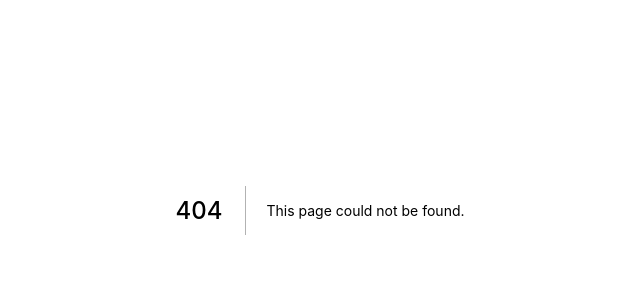
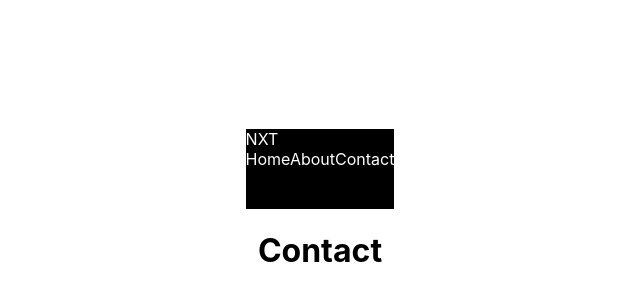
Before and after one commit to Gercar897/RISEBet, a Next.js app in the folder next-website/: page /contact in a window 1280 px wide. Before the commit this address had no page. Shown: the part 190-490 px from the top of the page, without its empty margins (320-960 px from the left). Built offline with nearby package versions, Linux system fonts and the light colour scheme.

Commit message:
Navbar styled link
Navbar basica con styled components y links

```diff
--- a/next-website/components/Navbar.js
+++ b/next-website/components/Navbar.js
@@ -1,10 +1,34 @@
 import React from 'react'
+import styled from 'styled-components';
+import Link from 'next/link';
+
+const Nav = styled.nav`
+    height: 80px;
+    background: #000;
+    color:#fff;
+`
+
 
 const Navbar = () => {
     return (
-        <div>
-            <h1>Navbar</h1>
-        </div>
+        <Nav>
+            <div>
+                <Link href="/">
+                    <a>NXT</a>
+                </Link>
+            </div>
+            <div>
+            <Link href="/">
+                    <a>Home</a>
+                </Link>
+                <Link href="/about">
+                    <a>About</a>
+                </Link>
+                <Link href="/contact">
+                    <a>Contact</a>
+                </Link>
+            </div>
+        </Nav>
     )
 }
 
--- /dev/null
+++ b/next-website/pages/_document.js
@@ -0,0 +1,30 @@
+import Document from 'next/document'
+import { ServerStyleSheet } from 'styled-components'
+
+export default class MyDocument extends Document {
+  static async getInitialProps(ctx) {
+    const sheet = new ServerStyleSheet()
+    const originalRenderPage = ctx.renderPage
+
+    try {
+      ctx.renderPage = () =>
+        originalRenderPage({
+          enhanceApp: (App) => (props) =>
+            sheet.collectStyles(<App {...props} />),
+        })
+
+      const initialProps = await Document.getInitialProps(ctx)
+      return {
+        ...initialProps,
+        styles: (
+          <>
+            {initialProps.styles}
+            {sheet.getStyleElement()}
+          </>
+        ),
+      }
+    } finally {
+      sheet.seal()
+    }
+  }
+}
--- /dev/null
+++ b/next-website/pages/contact.js
@@ -0,0 +1,16 @@
+import Head from 'next/head'
+import Navbar from '../components/Navbar'
+import styles from '../styles/Home.module.css'
+
+export default function Contact() {
+  return (
+    <div className={styles.container}>
+      <Head>
+        <title>Create Next App</title>
+        <link rel="icon" href="/favicon.ico" />
+      </Head>
+      <Navbar/>
+      <h1>Contact</h1>
+    </div>
+  )
+}
```
Also changed, not shown: next-website/package.json (+6 -1 lines), .babelrc (added), 1 other file (tests, documents, lock files or other folders).
